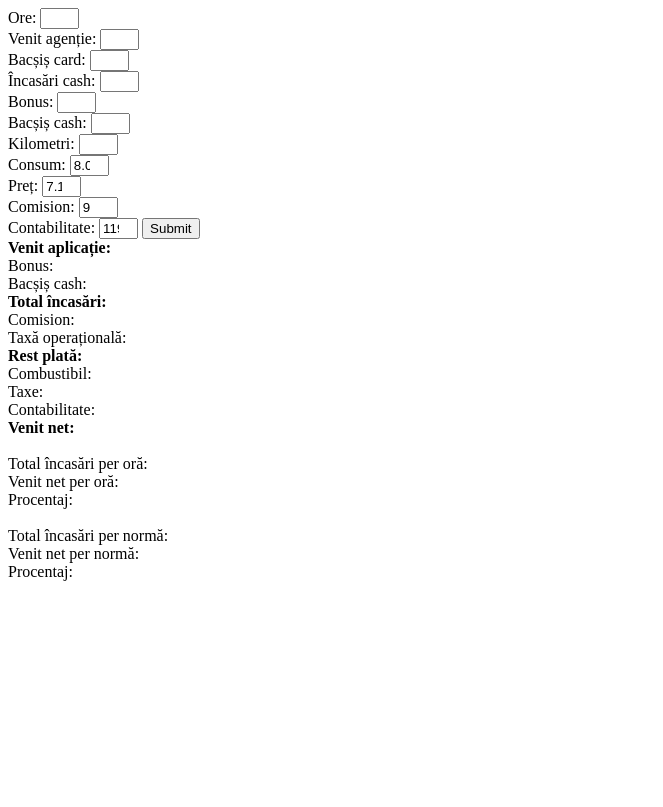
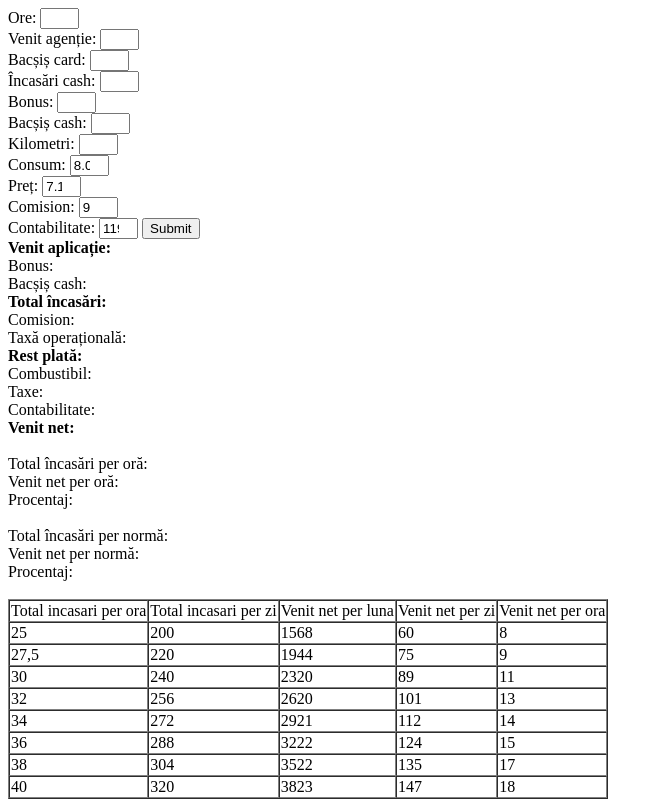
Before and after one commit to paulfrankye/46jZUbM, a plain HTML site: page index_Venit_Net_Daily_Ft.html in a window 1280 px wide. Shown: the whole page, without its empty margins (0-663 px from the left). Drawn offline with Linux system fonts and the light colour scheme.

Commit message:
Add files via upload

```diff
--- a/index_Venit_Net_Daily_Ft.html
+++ b/index_Venit_Net_Daily_Ft.html
@@ -155,6 +155,71 @@
         Procentaj: <span id="procVenitNetPerNormaDisplay"></span><br /><br />
     </form>
 
+    <table border="1" cellpadding="1" cellspacing="0">
+        <tr>
+            <td>Total incasari per ora</td>
+            <td>Total incasari per zi</td>
+            <td>Venit net per luna</td>
+            <td>Venit net per zi</td>
+            <td>Venit net per ora</td>
+        </tr>
+        <tr>
+            <td>25</td>
+            <td>200</td>
+            <td>1568</td>
+            <td>60</td>
+            <td>8</td>
+        </tr>
+        <tr>
+            <td>27,5</td>
+            <td>220</td>
+            <td>1944</td>
+            <td>75</td>
+            <td>9</td>
+        </tr>
+        <tr>
+            <td>30</td>
+            <td>240</td>
+            <td>2320</td>
+            <td>89</td>
+            <td>11</td>
+        </tr>
+        <tr>
+            <td>32</td>
+            <td>256</td>
+            <td>2620</td>
+            <td>101</td>
+            <td>13</td>
+        </tr>
+        <tr>
+            <td>34</td>
+            <td>272</td>
+            <td>2921</td>
+            <td>112</td>
+            <td>14</td>
+        </tr>
+        <tr>
+            <td>36</td>
+            <td>288</td>
+            <td>3222</td>
+            <td>124</td>
+            <td>15</td>
+        </tr>
+        <tr>
+            <td>38</td>
+            <td>304</td>
+            <td>3522</td>
+            <td>135</td>
+            <td>17</td>
+        </tr>
+        <tr>
+            <td>40</td>
+            <td>320</td>
+            <td>3823</td>
+            <td>147</td>
+            <td>18</td>
+        </tr>
+    </table>
 </body>
 
 </html>
```
